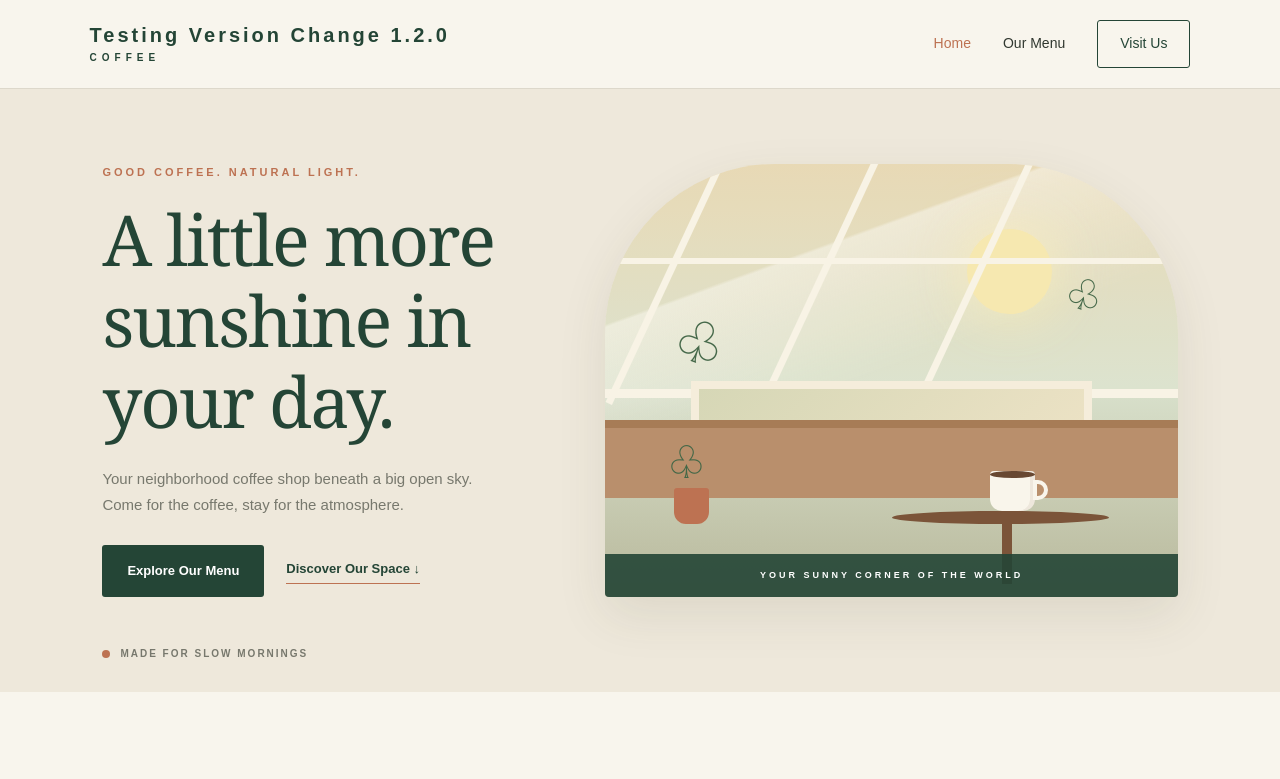
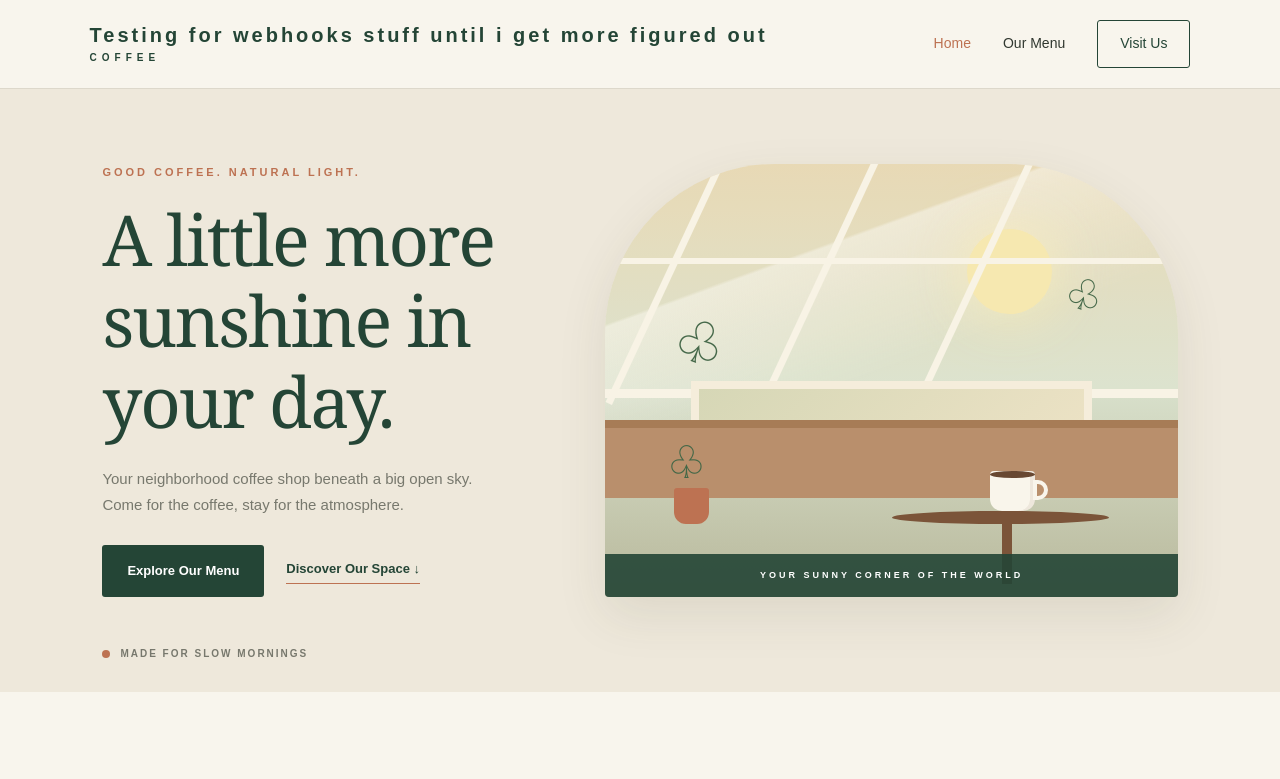
Before and after one commit to WSU-kduncan/ceg3120-cicd-moeller72-f26, a plain HTML site: page web-content/index.html in a window 1280 px wide. Shown: the top 779 px of the page. Drawn offline with Linux system fonts and the light colour scheme.

Commit message:
small change to site testing webhook stuff only on ec2 side until i get the webhooks tab figgure out on github as its not there for me. (unsure if its meant to simply go into actions secrets but i wanna be sure.

```diff
--- a/web-content/index.html
+++ b/web-content/index.html
@@ -11,7 +11,7 @@
 <body>
 
     <header class="site-header">
-        <a class="logo" href="index.html">Testing Version Change 1.2.0<span>COFFEE</span></a>
+        <a class="logo" href="index.html">Testing for webhooks stuff until i get more figured out<span>COFFEE</span></a>
 
         <nav aria-label="Main navigation">
             <a class="active" href="index.html">Home</a>
```
